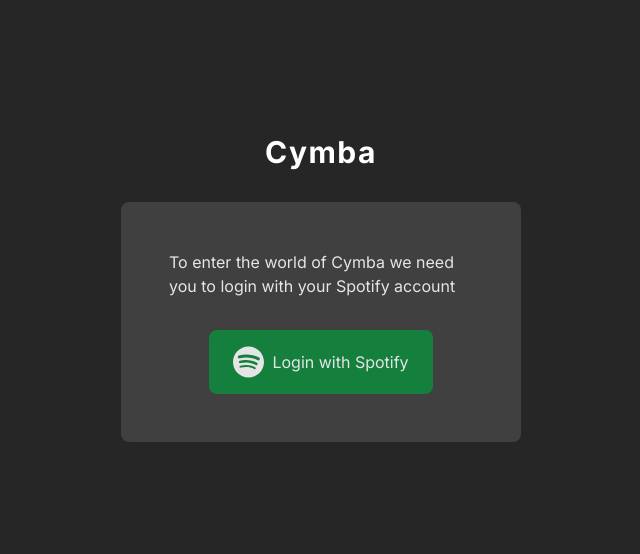
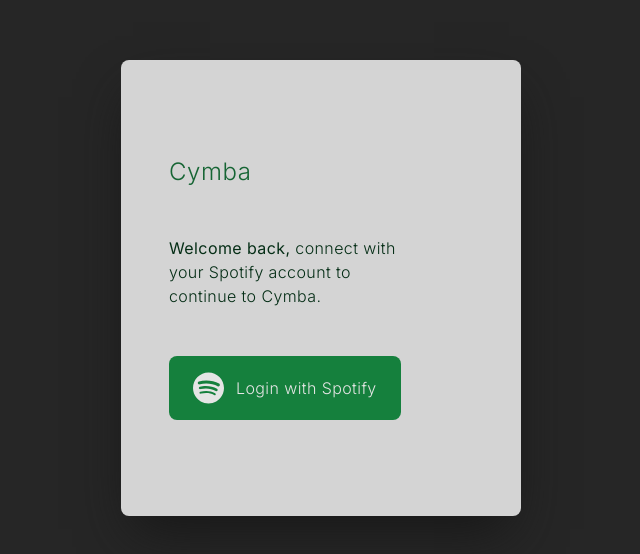
Before and after one commit to stvnfox/cymba, a Next.js app: page / in a window 1280 px wide. Shown: the part 112-666 px from the top of the page, without its empty margins (319-959 px from the left). Built offline with nearby package versions, Linux system fonts and the light colour scheme.

Commit message:
style: update to login page styling

```diff
--- a/src/app/page.tsx
+++ b/src/app/page.tsx
@@ -3,7 +3,6 @@
 const Home = () => {
   return (
     <main className="flex flex-col justify-center items-center min-h-screen w-screen">
-      <h1 className='text-3xl font-bold tracking-wider mb-8'>Cymba</h1>
       <LoginComponent/>
     </main>
   )
--- a/src/components/LoginComponent.tsx
+++ b/src/components/LoginComponent.tsx
@@ -7,11 +7,12 @@
 
 export const LoginComponent: FunctionComponent = () => {
     return (
-        <div className='flex flex-col items-center bg-neutral-700 rounded-lg w-[400px] p-12'>
-            <h2 className="text-neutral-200 mb-8">
-                To enter the world of Cymba we need you to login with your Spotify account
-            </h2>
-            <button className='flex items-center gap-2 bg-green-700 hover:bg-green-800 text-neutral-200 rounded-lg transition-colors px-6 py-4' onClick={redirectToSpotifyAuth}>
+        <div className='bg-neutral-300 font-light rounded-lg shadow-2xl shadow-neutral-900 w-[400px] px-12 py-24'>
+            <h1 className="text-2xl text-green-800 tracking-wide mb-12">Cymba</h1>
+            <p className="text-green-950 tracking-wide mb-12 lg:w-5/6">
+                <b>Welcome back,</b> connect with your Spotify account to continue to Cymba.
+            </p>
+            <button className='flex items-center gap-3 bg-green-700 hover:bg-green-800 text-neutral-200 tracking-wide rounded-lg transition-colors px-6 py-4' onClick={redirectToSpotifyAuth}>
                 <FontAwesomeIcon icon={faSpotify} className='h-8'/>
                 Login with Spotify
             </button>
```
